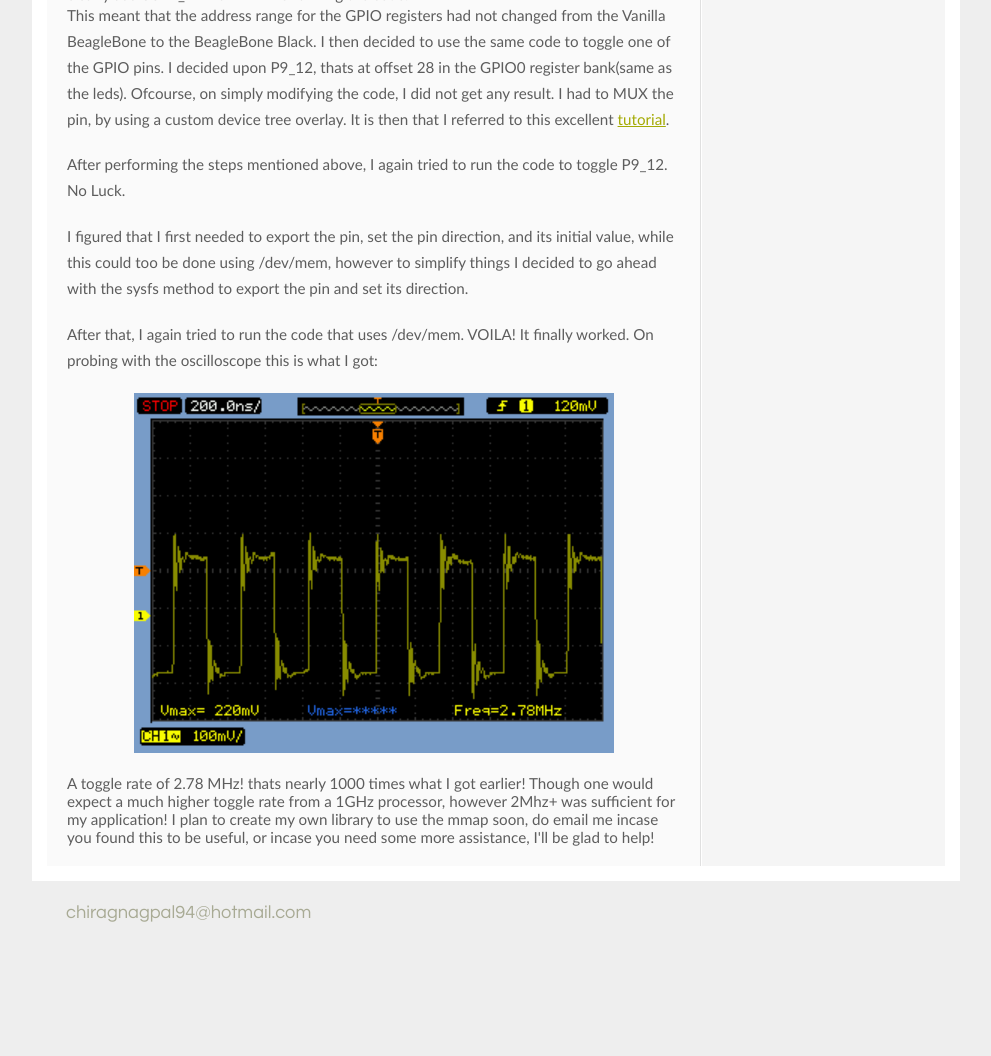
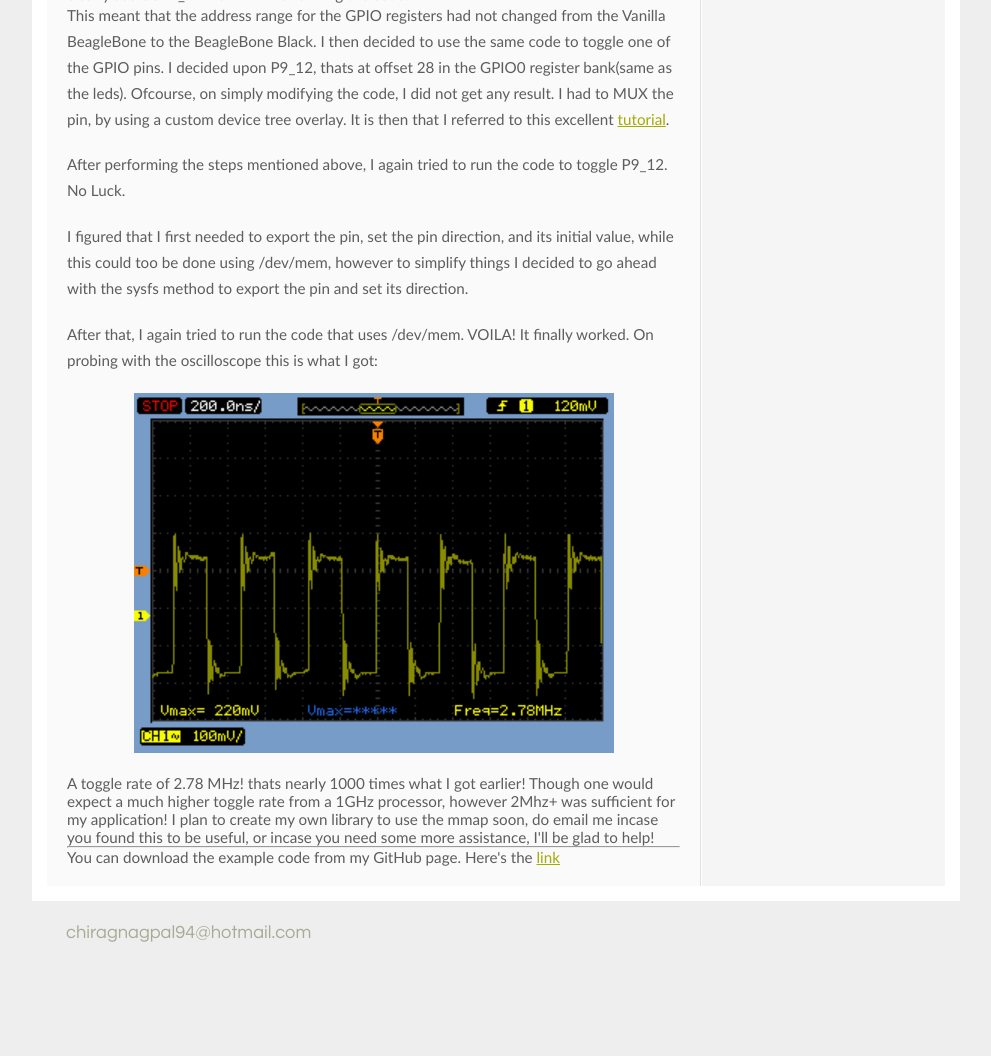
Before and after one commit to chiragnagpal/chiragnagpal.github.io, a plain HTML site: page examples.html in a window 1280 px wide. Shown: the part 871-1927 px from the top of the page, without its empty margins (144-1135 px from the left). Drawn offline with Linux system fonts and the light colour scheme.

Commit message:
modified:   examples.html

```diff
--- a/examples.html
+++ b/examples.html
@@ -60,7 +60,9 @@ And yes, it did, I could clearly see USR1_LED blink while running the code.
 A toggle rate of 2.78 MHz! thats nearly 1000 times what I got earlier!
 Though one would expect a much higher toggle rate from a 1GHz processor, however 2Mhz+ was sufficient for my application!
 
-I plan to create my own library to use the mmap soon, do email me incase you found this to be useful, or incase you need some more assistance, I'll be glad to help!
+I plan to create my own library to use the mmap soon, do email me incase you found this to be useful, or incase you need some more assistance, I'll be glad to help! <br>
+<hr>
+You can download the example code from my GitHub page. Here's the <a href="https://github.com/chiragnagpal/beaglebone_mmap">link</a>
 </div>
 
     </div>
```
